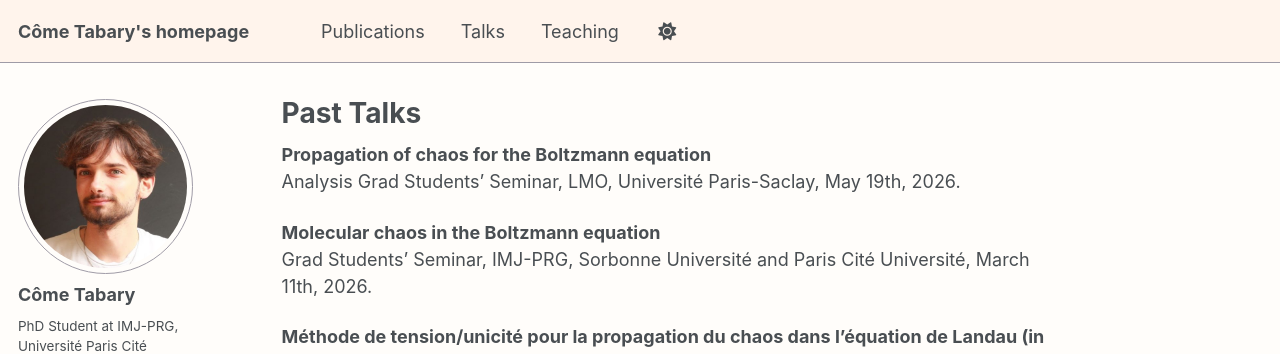
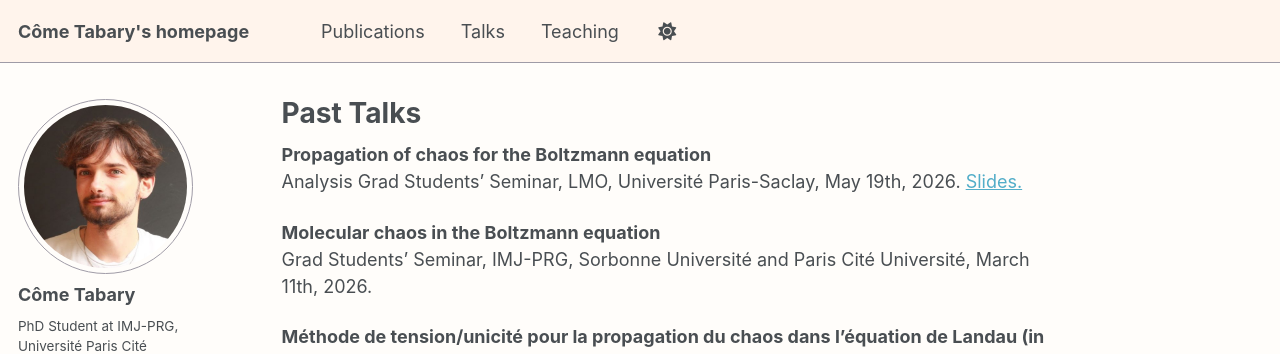
Before and after one commit to c-tabary/c-tabary.github.io, a Jekyll site: the page built from _pages/talks.md, in a window 1280 px wide and 963 px high. Shown: the top 354 px of the window. Built offline with Jekyll 4.4.1, drawn with Linux system fonts in a browser that asks for light colours; some web fonts are replaced.

Commit message:
Add files via upload

```diff
--- a/_pages/talks.md
+++ b/_pages/talks.md
@@ -8,6 +8,7 @@ redirect_from:
 **Propagation of chaos for the Boltzmann equation**
 \
 Analysis Grad Students' Seminar, LMO, Université Paris-Saclay, May 19th, 2026.
+[Slides.](/files/LMO_May_19th.pdf)
 
 
 **Molecular chaos in the Boltzmann equation**
```
